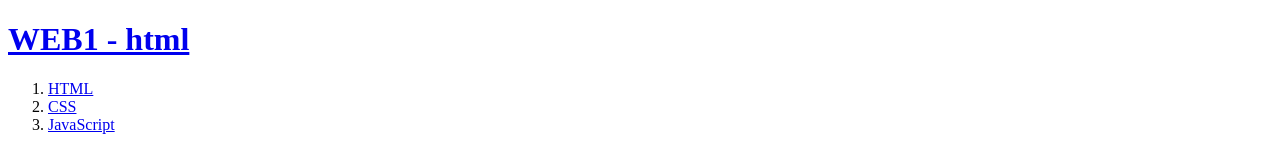
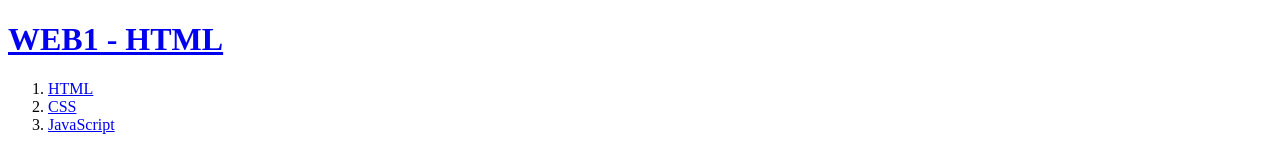
Before and after one commit to goimdol/my-first-website, a plain HTML site: page 3.html in a window 1280 px wide. Shown: the top 157 px of the page. Drawn offline with Linux system fonts and the light colour scheme.

Commit message:
Update 3.html

```diff
--- a/3.html
+++ b/3.html
@@ -5,7 +5,7 @@
         <meta charset="utf-8">
      </head>
      <body>
-        <h1><a href="index.html">WEB1 - html</a></h1>
+        <h1><a href="index.html">WEB1 - HTML</a></h1>
         <ol>
          <li><a href="1.html">HTML</a></li>
          <li><a href="2.html">CSS</a></li>
```
